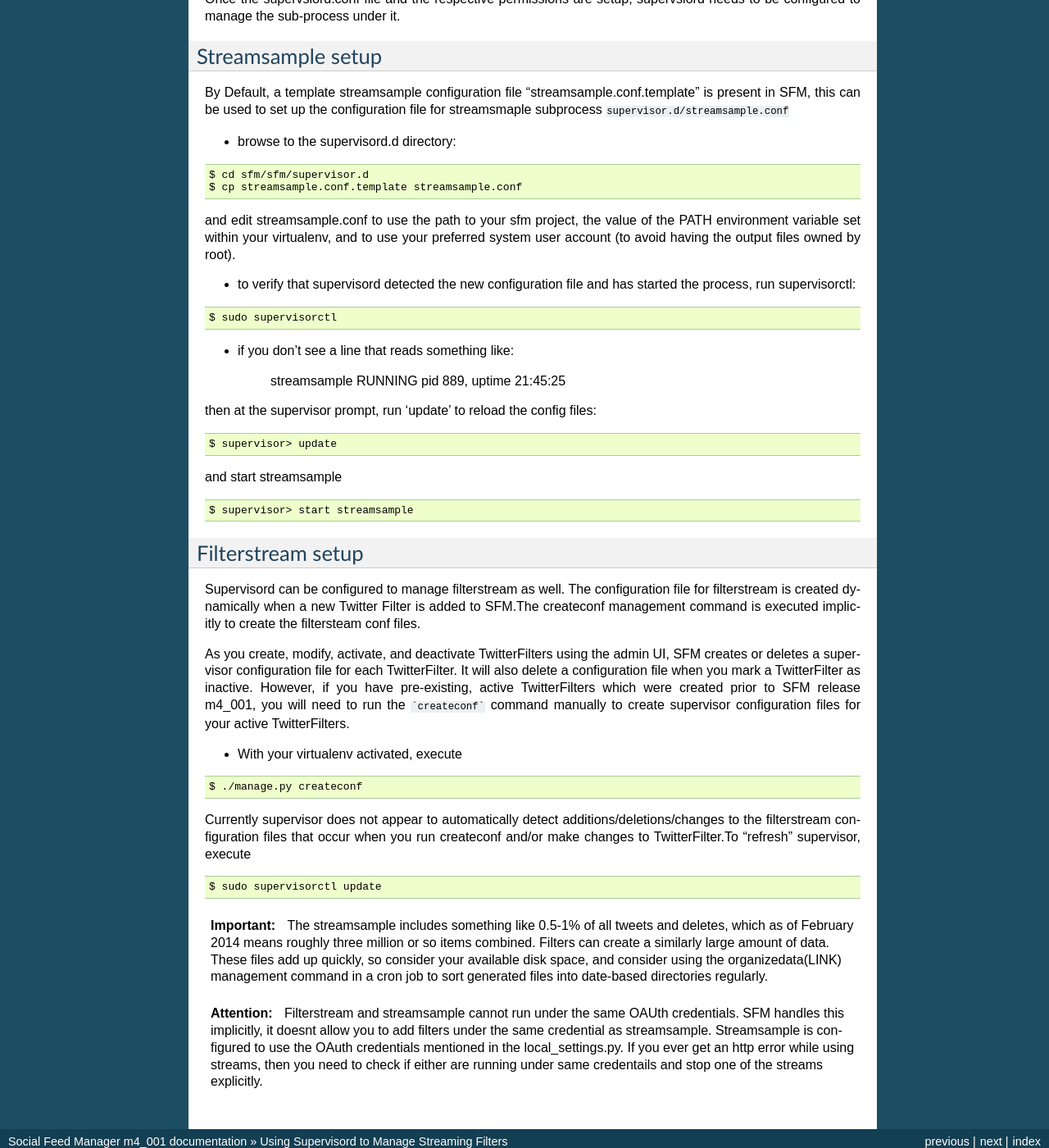
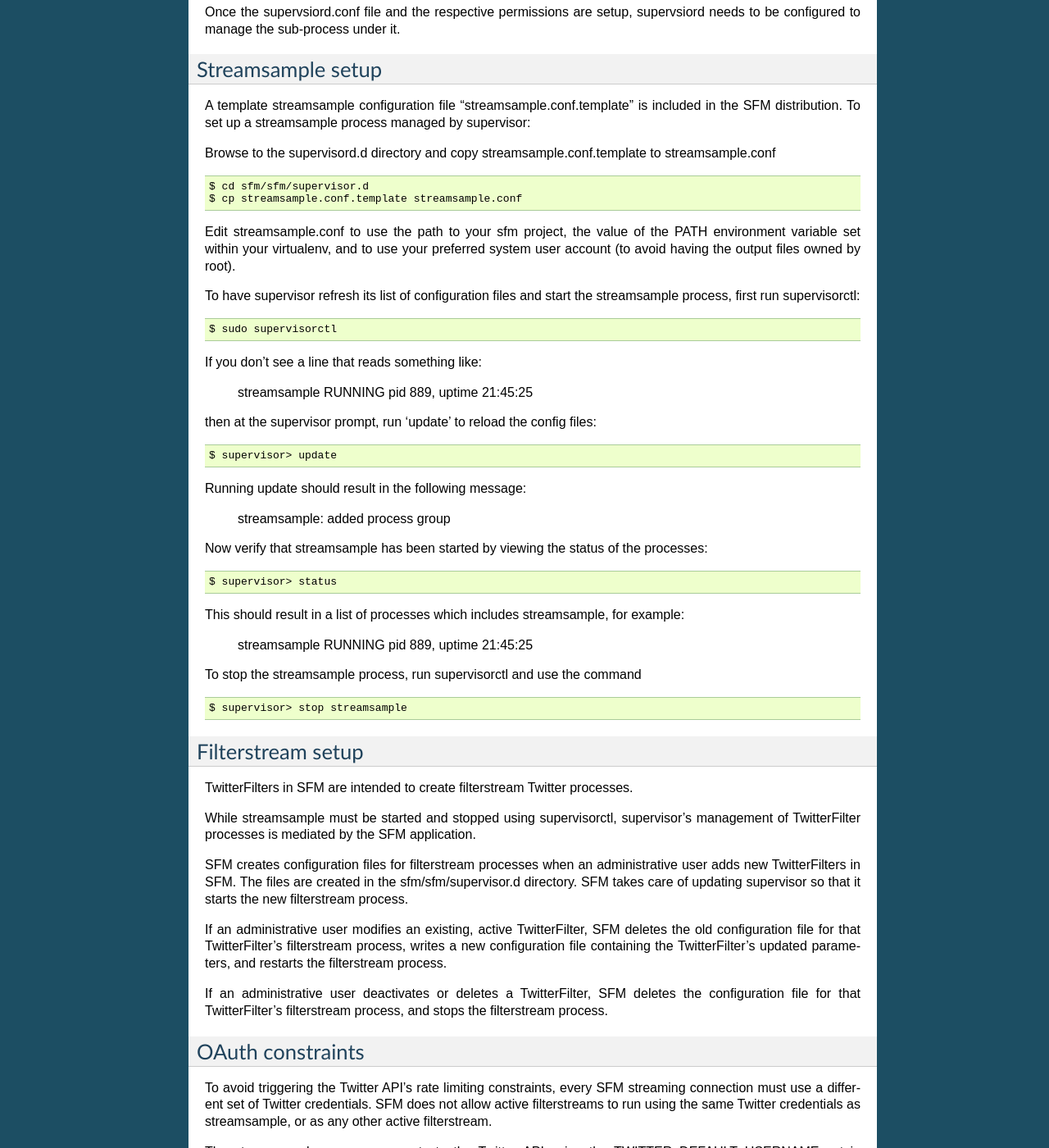
Before and after one commit to gwu-libraries/social-feed-manager, a Sphinx documentation site: the page built from docs/supervisor_and_streams.rst, in a window 1280 px wide and 1400 px high, scrolled down 1085 px. Shown: the whole window at 82% size. Built offline with Sphinx 7.4.7, drawn with Linux system fonts in a browser that asks for light colours; some of the changed text lies outside the part shown.

Commit message:
Completed initial rewrite to reflect how SFM manages supervisor in m4_002 and beyond

````diff
--- a/docs/supervisor_and_streams.rst
+++ b/docs/supervisor_and_streams.rst
@@ -20,31 +20,31 @@
 
 To configure supervisord for SFM:
 
--  edit ``/etc/supervisor/supervisord.conf``. Look for the
-   ``[include]`` section (in a new instance of supervisor, this is
-   usually at the bottom) and add ``supervisor.d/*.conf`` to the
-   space-separated list of ``files``:
+edit ``/etc/supervisor/supervisord.conf``. Look for the
+``[include]`` section (in a new instance of supervisor, this is
+usually at the bottom) and add ``supervisor.d/*.conf`` to the
+space-separated list of ``files``:
 
        ``files = /etc/supervisor/conf.d/*.conf <PATH_TO_YOUR_SFM>/sfm/sfm/supervisor.d/*.conf``
 
--  create a ``/var/log/sfm`` directory. The supervisor-supervised
-   processes will write log files to this directory.
+create a ``/var/log/sfm`` directory. The supervisor-supervised
+processes will write log files to this directory.
 
 .. code-block:: none
 
         $ sudo mkdir /var/log/sfm
 
--  edit local_settings.py to set DATA_DIR to the directory where you
-   want stream output stored. Set SUPERVISOR\_PROCESS\_OWNER to a user
-   who has rights to write to ``/var/log/sfm``. You may also wish to
-   adjust SAVE\_INTERVAL\_SETTINGS, which controls how often sfm will
-   save data to a new file (default is every 15 minutes, specified in
-   ```settings.py```).
+edit local_settings.py to set DATA_DIR to the directory where you
+want stream output stored. Set SUPERVISOR\_PROCESS\_OWNER to a user
+who has rights to write to ``/var/log/sfm``. You may also wish to
+adjust SAVE\_INTERVAL\_SETTINGS, which controls how often sfm will
+save data to a new file (default is every 15 minutes, specified in
+```settings.py```).
 
--  set the permissions on the ``sfm/sfm/supervisor.d`` directory to
-   allow the sfm process owner to write to it. Since the sfm process may
-   be running as a different user than the owner of the directory, we’re
-   going to create a new ‘sfm’ group:
+set the permissions on the ``sfm/sfm/supervisor.d`` directory to
+allow the sfm process owner to write to it. Since the sfm process may
+be running as a different user than the owner of the directory, we’re
+going to create a new ‘sfm’ group:
 
 .. code-block:: none
 
@@ -75,24 +75,28 @@
 
 Streamsample setup
 ------------------
-By Default, a template streamsample configuration file "streamsample.conf.template" is present in SFM, this can be used to set up the configuration file for streamsmaple subprocess ``supervisor.d/streamsample.conf``
+A template streamsample configuration file "streamsample.conf.template" is
+included in the SFM distribution.  To set up a streamsample process managed by
+supervisor:
 
-* browse to the supervisord.d directory:
+Browse to the supervisord.d directory and copy streamsample.conf.template
+to streamsample.conf
 
 .. code-block:: none
 
    $ cd sfm/sfm/supervisor.d
    $ cp streamsample.conf.template streamsample.conf
 
-and edit streamsample.conf to use the path to your sfm project, the value of the PATH environment variable set within your virtualenv, and to use your preferred system user account (to avoid having  the output files owned by root).
+Edit streamsample.conf to use the path to your sfm project, the value of the PATH environment variable set within your virtualenv, and to use your preferred system user account (to avoid having the output files owned by root).
 
-* to verify that supervisord detected the new configuration file and has started the process, run supervisorctl:
+To have supervisor refresh its list of configuration files and start the
+streamsample process, first run supervisorctl:
 
 .. code-block:: none
 
      $ sudo supervisorctl
 
-* if you don't see a line that reads something like:
+If you don't see a line that reads something like:
 
        streamsample                     RUNNING    pid 889, uptime 21:45:25
 
@@ -102,31 +106,62 @@
 
      $ supervisor> update
 
-and start streamsample
+Running update should result in the following message:
+
+       streamsample: added process group
+
+Now verify that streamsample has been started by viewing the status of
+the processes:
 
 .. code-block:: none
 
-     $ supervisor> start streamsample
+     $ supervisor> status
+
+This should result in a list of processes which includes streamsample,
+for example:
+
+       streamsample                     RUNNING    pid 889, uptime 21:45:25
+
+To stop the streamsample process, run supervisorctl and use the command
+
+.. code-block:: none
+
+     $ supervisor> stop streamsample
+
 
 
 Filterstream setup
 ------------------
-Supervisord can be configured to manage filterstream as well. The configuration file for filterstream is created dynamically when a new Twitter Filter is added to SFM.The createconf management command is executed implicitly to create the filtersteam conf files.
 
-As you create, modify, activate, and deactivate TwitterFilters using the admin UI, SFM creates or deletes a supervisor configuration file for each TwitterFilter. It will also delete a configuration file when you mark a TwitterFilter as inactive. However, if you have pre-existing, active TwitterFilters which were created prior to SFM release m4_001, you will need to run the ```createconf``` command manually to create supervisor configuration files for your active TwitterFilters.
+TwitterFilters in SFM are intended to create filterstream Twitter processes.
 
-* With your virtualenv activated, execute
+While streamsample must be started and stopped using supervisorctl,
+supervisor's management of TwitterFilter processes is mediated by the SFM
+application.
 
-.. code-block:: none
+SFM creates configuration files for filterstream processes when an administrative
+user adds new TwitterFilters in SFM.  The files are created in the
+sfm/sfm/supervisor.d directory.  SFM takes care of updating supervisor so that
+it starts the new filterstream process.
 
-    $ ./manage.py createconf
+If an administrative user modifies an existing, active TwitterFilter, SFM
+deletes the old configuration file for that TwitterFilter's filterstream
+process, writes a new configuration file containing the TwitterFilter's updated
+parameters, and restarts the filterstream process.
 
-Currently supervisor does not appear to automatically detect additions/deletions/changes to the filterstream configuration files that occur when you run createconf and/or make changes to TwitterFilter.To "refresh" supervisor, execute
+If an administrative user deactivates or deletes a TwitterFilter, SFM
+deletes the configuration file for that TwitterFilter's filterstream process,
+and stops the filterstream process.
 
-.. code-block:: none
 
-     $ sudo supervisorctl update
+OAuth constraints
+-----------------
 
-.. important:: The streamsample includes something like 0.5-1% of all tweets and deletes, which as of February 2014 means roughly three million or so items combined. Filters can create a similarly large amount of data. These files add up quickly, so consider your available disk space, and consider using the organizedata(LINK) management command in a cron job to sort generated files into date-based directories regularly.
+To avoid triggering the Twitter API's rate limiting constraints, every
+SFM streaming connection must use a different set of Twitter credentials.
+SFM does not allow active filterstreams to run using the same Twitter
+credentials as streamsample, or as any other active filterstream.
 
-.. attention:: Filterstream and streamsample cannot run under the same OAUth credentials. SFM handles this implicitly, it doesnt allow you to add filters under the same credential as streamsample. Streamsample is configured to use the OAuth credentials mentioned in the local_settings.py. If you ever get an http error while using streams, then you need to check if either are running under same credentails and stop one of the streams explicitly.
+The streamsample process connects to the Twitter API using the
+TWITTER_DEFAULT_USERNAME set in local_settings.py.  Each Filterstream process
+connects to the Twitter API using the User configured in its TwitterFilter.
````
